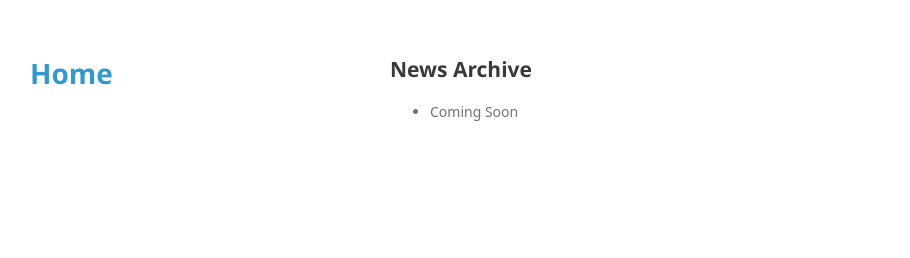
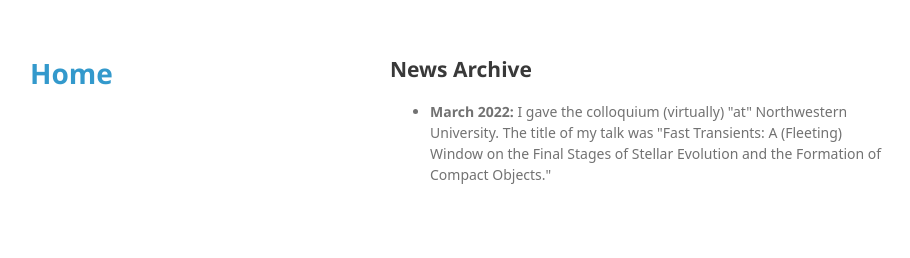
Before and after one commit to annayqho/annayqho.github.io, a plain HTML site: page news.html in a window 1280 px wide. Shown: the whole page, without its empty margins (180-1090 px from the left). Drawn offline with Linux system fonts and the light colour scheme; a web font is replaced by a local one.

Commit message:
add northwesern talk

```diff
--- a/news.html
+++ b/news.html
@@ -25,7 +25,8 @@
         </h2>
         <ul>
             <p>
-            <li> Coming Soon
+            <li> <b> March 2022: </b> I gave the colloquium (virtually)
+                "at" Northwestern University. The title of my talk was "Fast Transients: A (Fleeting) Window on the Final Stages of Stellar Evolution and the Formation of Compact Objects."
             </p>
         </ul>
 
```
